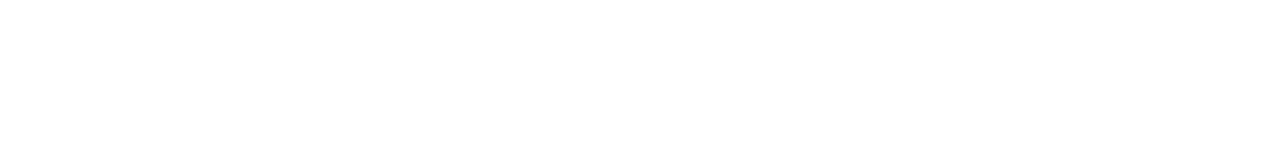
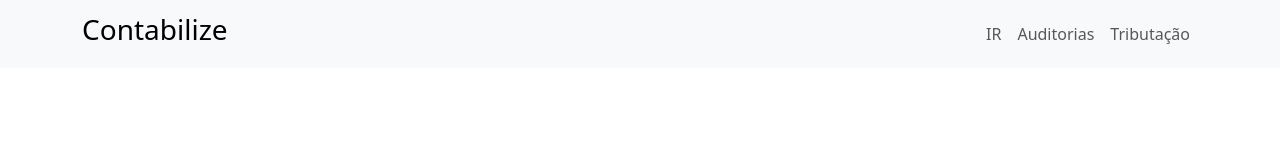
Before and after one commit to NicolasStorti/projeto_contabilize, a plain HTML site: page index.html in a window 1280 px wide. Drawn offline with nearby package versions, Linux system fonts and the light colour scheme.

Commit message:
navbar adicionada

```diff
--- a/index.html
+++ b/index.html
@@ -9,6 +9,29 @@
     <title>Home - Contabilize</title>
 </head>
 <body>
+    <nav class="navbar navbar-expand-lg navbar-light bg-light">
+        <div class="container">
+          <a class="navbar-brand" href="#">
+            <h1 class="h3">Contabilize</h1>
+          </a>
+          <button class="navbar-toggler" type="button" data-bs-toggle="collapse" data-bs-target="#navbarNav" aria-controls="navbarNav" aria-expanded="false" aria-label="Toggle navigation">
+            <span class="navbar-toggler-icon"></span>
+          </button>
+          <div class="collapse navbar-collapse" id="navbarNav">
+            <ul class="navbar-nav ms-auto">
+              <li class="nav-item">
+                <a class="nav-link" href="#">IR</a>
+              </li>
+              <li class="nav-item">
+                <a class="nav-link" href="#">Auditorias</a>
+              </li>
+              <li class="nav-item">
+                <a class="nav-link" href="#">Tributação</a>
+              </li>
+            </ul>
+          </div>
+        </div>
+      </nav>
 
 
 
```
